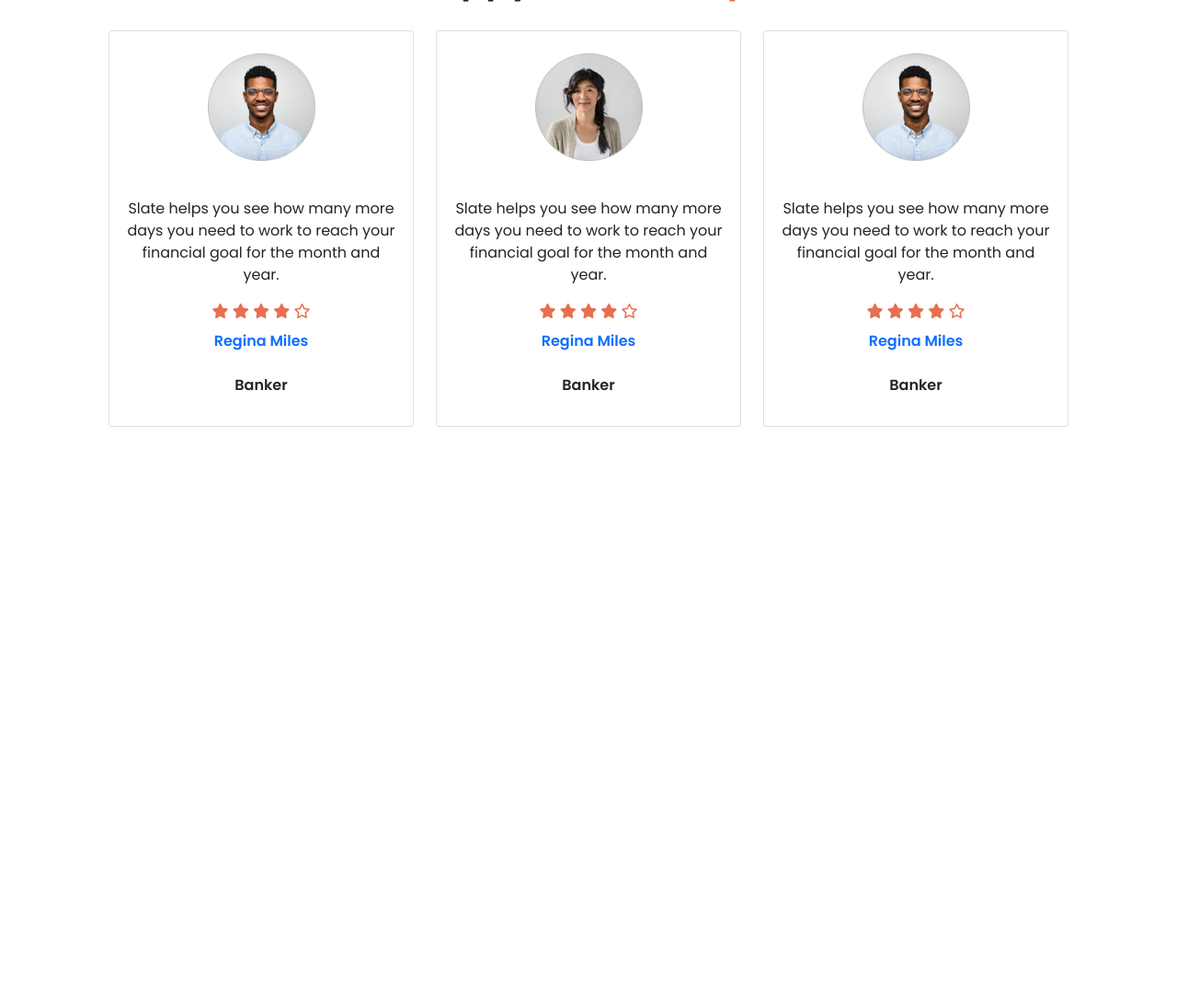
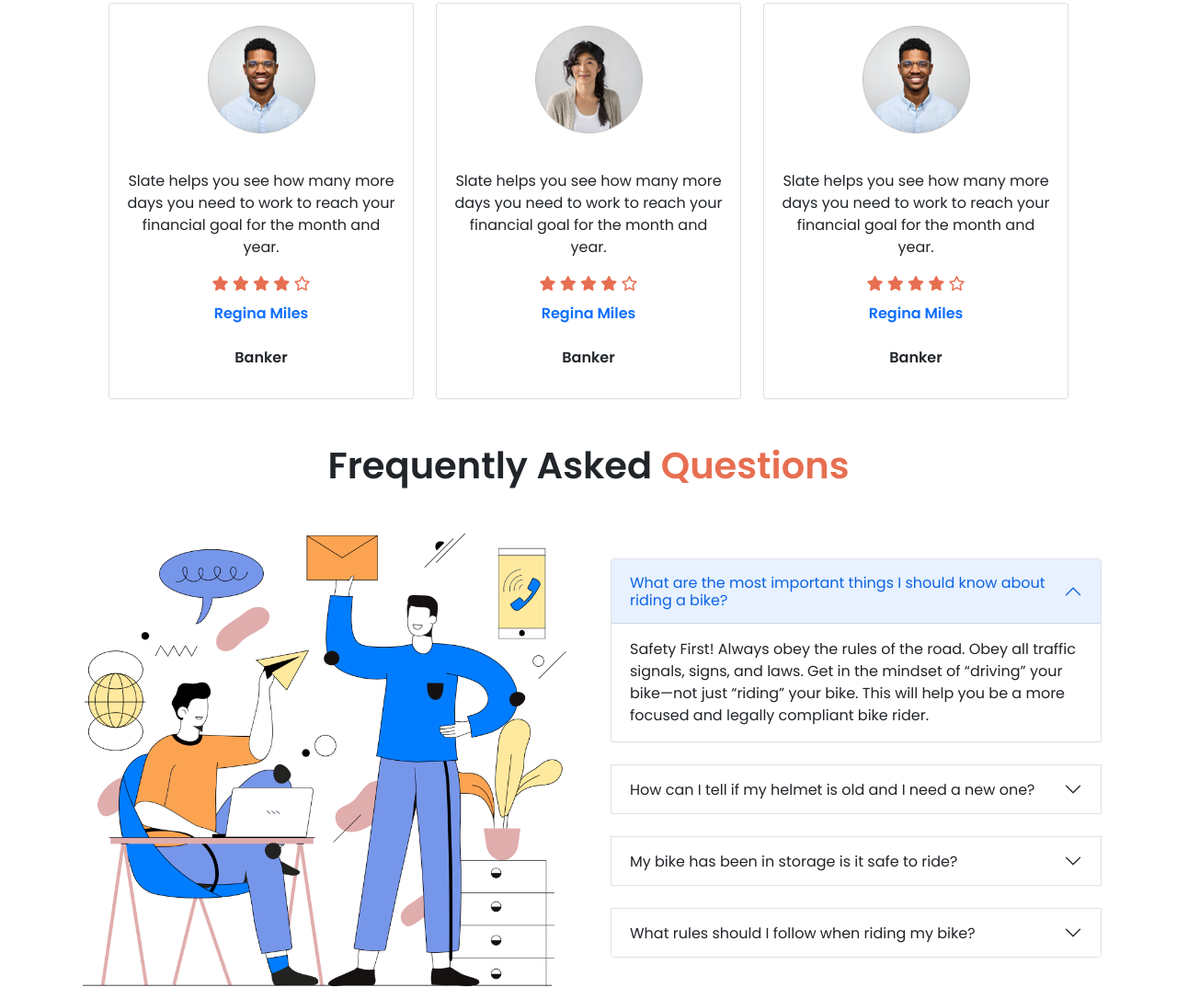
Before and after one commit to yeasirarafatpp/honda-cbr-responsive-website, a plain HTML site: page index.html in a window 1280 px wide. Shown: the part 1105-2191 px from the top of the page at 92% size. Before the commit the page ends 1617 px from the top, so only its background shows below. Drawn offline with nearby package versions, Linux system fonts and the light colour scheme.

Commit message:
all require section done

```diff
--- a/index.html
+++ b/index.html
@@ -17,9 +17,9 @@
 
 <body>
     <header class="header-bg">
-        <section class="container p-5">
+        <section class="container-lg p-5">
             <div class="row d-flex align-items-center">
-                <div class="col-lg-6">
+                <div class="col-lg-6 col-sm-12">
                     <p class="text-white">Computer-controlled digital transistorized with electronic advance</p>
                     <h1 class="text-white">Honda CBR 300R</h1>
                     <p class="text-white">Amet minim mollit non deserunt ullamco est sit aliqua dolor do amet sint.
@@ -53,8 +53,8 @@
                         </div>
                     </div>
                 </div>
-                <div class="col-lg-6">
-                    <img src="images/header-bike.png" alt="">
+                <div class="col-lg-6 col-sm-12">
+                    <img src="images/header-bike.png" class="img-fluid" alt="">
                 </div>
             </div>
         </section>
@@ -66,13 +66,13 @@
                 <p class="pb-3 orange-text">Best bike collection</p>
             </div>
             <div class="row">
-                <div class="col-lg-4">
+                <div class="col-lg-4 col-sm-12">
                     <img src="images/feature-bike.jpg" class="img-fluid filter" alt="">
                 </div>
-                <div class="col-lg-4">
+                <div class="col-lg-4 col-sm-12">
                     <img src="images/feature-bike.jpg" class="img-fluid" alt="">
                 </div>
-                <div class="col-lg-4">
+                <div class="col-lg-4 col-sm-12">
                     <img src="images/feature-bike.jpg" class="img-fluid filter" alt="">
                 </div>
             </div>
@@ -143,7 +143,94 @@
                 </div>
             </div>
         </section>
+        <!-- Frequently Asked  -->
+        <section class="container">
+            <h1 class="text-center fw-bolder pb-4">Frequently Asked <span class="orange-text">Questions</span></h1>
 
+            <div class="row gx-5 d-flex align-items-center">
+                <div class="col-lg-6 col-md-6 col-sm-12">
+                    <img src="images/faq.png" class="img-fluid" alt="">
+                </div>
+                <!-- Accordian -->
+                <div class="col-lg-6 col-md-6 col-sm-12">
+                    <div class="accordion" id="accordionExample">
+                        <div class="accordion-item border">
+                            <h2 class="accordion-header" id="headingOne">
+                                <button class="accordion-button" type="button" data-bs-toggle="collapse"
+                                    data-bs-target="#collapseOne" aria-expanded="true" aria-controls="collapseOne">
+                                    What are the most important things I should
+                                    know about riding a bike?
+                                </button>
+                            </h2>
+                            <div id="collapseOne" class="accordion-collapse collapse show" aria-labelledby="headingOne"
+                                data-bs-parent="#accordionExample">
+                                <div class="accordion-body">
+                                    Safety First! Always obey the rules of the road. Obey all traffic signals, signs,
+                                    and laws. Get in the mindset of
+                                    “driving” your bike—not just “riding” your bike. This will help you be a more
+                                    focused and legally compliant bike rider.
+                                </div>
+                            </div>
+                        </div>
+                        <br>
+                        <div class="accordion-item border">
+                            <h2 class="accordion-header" id="headingTwo">
+                                <button class="accordion-button collapsed" type="button" data-bs-toggle="collapse"
+                                    data-bs-target="#collapseTwo" aria-expanded="false" aria-controls="collapseTwo">
+                                    How can I tell if my helmet is old and I need a
+                                    new one?
+                                </button>
+                            </h2>
+                            <div id="collapseTwo" class="accordion-collapse collapse" aria-labelledby="headingTwo"
+                                data-bs-parent="#accordionExample">
+                                <div class="accordion-body">
+                                    Safety First! Always obey the rules of the road. Obey all traffic signals, signs,
+                                    and laws. Get in the mindset of
+                                    “driving” your bike—not just “riding” your bike. This will help you be a more
+                                    focused and legally compliant bike rider.
+                                </div>
+                            </div>
+                        </div>
+                        <br>
+                        <div class="accordion-item border">
+                            <h2 class="accordion-header" id="headingThree">
+                                <button class="accordion-button collapsed" type="button" data-bs-toggle="collapse"
+                                    data-bs-target="#collapseThree" aria-expanded="false" aria-controls="collapseThree">
+                                    My bike has been in storage is it safe to ride?
+                                </button>
+                            </h2>
+                            <div id="collapseThree" class="accordion-collapse collapse" aria-labelledby="headingThree"
+                                data-bs-parent="#accordionExample">
+                                <div class="accordion-body">
+                                    Safety First! Always obey the rules of the road. Obey all traffic signals, signs,
+                                    and laws. Get in the mindset of
+                                    “driving” your bike—not just “riding” your bike. This will help you be a more
+                                    focused and legally compliant bike rider.
+                                </div>
+                            </div>
+                        </div>
+                        <br>
+                        <div class="accordion-item border ">
+                            <h2 class="accordion-header" id="headingThree">
+                                <button class="accordion-button collapsed" type="button" data-bs-toggle="collapse"
+                                    data-bs-target="#collapseThree" aria-expanded="false" aria-controls="collapseThree">
+                                    What rules should I follow when riding my bike?
+                                </button>
+                            </h2>
+                            <div id="collapseThree" class="accordion-collapse collapse" aria-labelledby="headingThree"
+                                data-bs-parent="#accordionExample">
+                                <div class="accordion-body">
+                                    Safety First! Always obey the rules of the road. Obey all traffic signals, signs,
+                                    and laws. Get in the mindset of
+                                    “driving” your bike—not just “riding” your bike. This will help you be a more
+                                    focused and legally compliant bike rider.
+                                </div>
+                            </div>
+                        </div>
+                    </div>
+                </div>
+            </div>
+        </section>
     </main>
     <footer>
 
```
